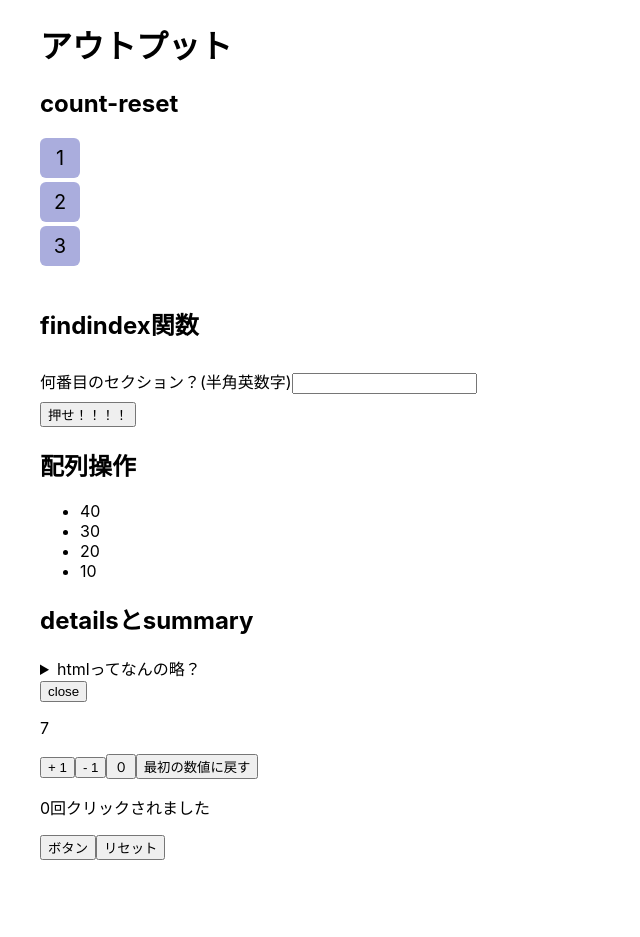
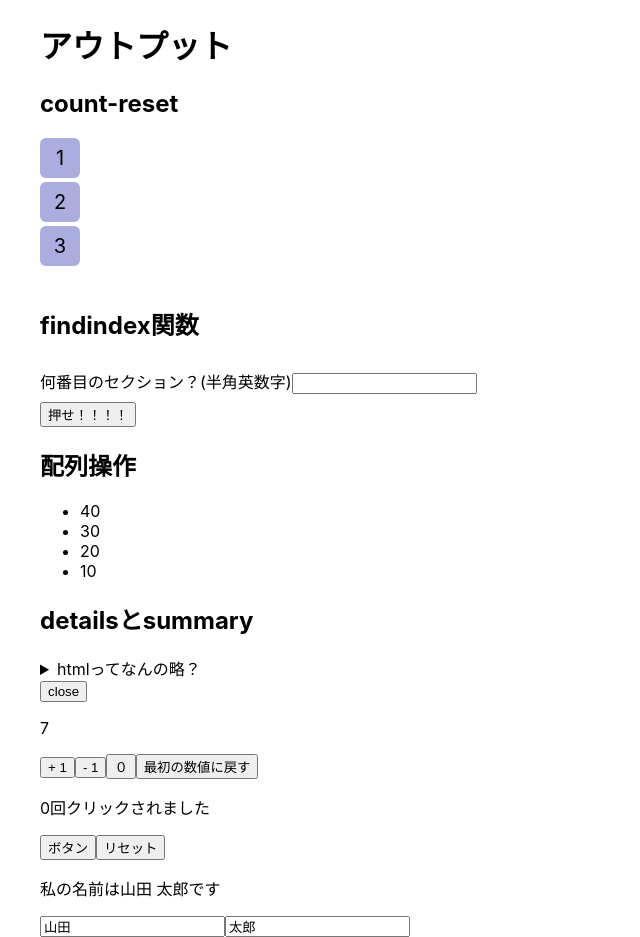
Before and after one commit to toraguitar/output-channel, a React (Create React App) app: page / in a window 1280 px wide. Shown: the whole page, without its empty margins (0-640 px from the left). Before the commit the page ends 860 px from the top, so only its background shows below. Built offline with nearby package versions, Linux system fonts and the light colour scheme; the HTML template or start-up script is replaced by a standard one.

Commit message:
useEffectの第二引数について実践

```diff
--- a/src/partials/useEffect.tsx
+++ b/src/partials/useEffect.tsx
@@ -2,9 +2,11 @@ import React, { useEffect, useState } from "react";
 
 const UseEffect = () => {
   const [count, setCount] = useState(0);
+  const [name, setName] = useState({ lastName: '山田', firstName: '太郎' });
   useEffect(() => {
-    document.title = `${count}回クリックされました。`
-  });
+    document.title = `${count}回クリックされました。`;
+    console.log(`再レンダーされました`);
+  }, [count]);
 
   return (
     <>
@@ -16,6 +18,11 @@ const UseEffect = () => {
         <button onClick={() => setCount(0)}>
           リセット
         </button>
+        <p>{`私の名前は${name.lastName} ${name.firstName}です`}</p>
+        <form noValidate autoComplete="off">
+          <input placeholder="姓" value={name.lastName} onChange={(e) => { setName({ ...name, lastName: e.target.value }) }}></input>
+          <input placeholder="名" value={name.firstName} onChange={(e) => { setName({ ...name, firstName: e.target.value }) }}></input>
+        </form>
       </div>
     </>
   )
```
